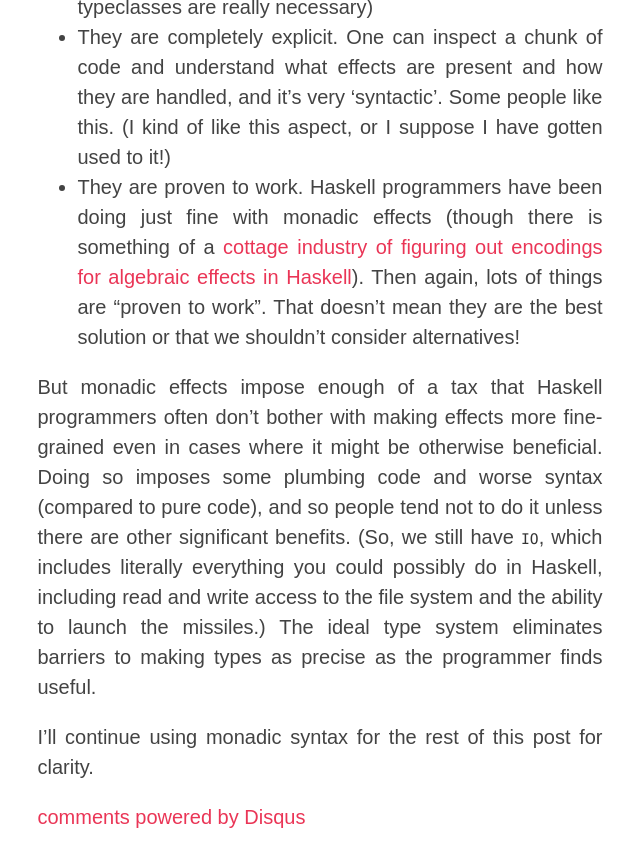
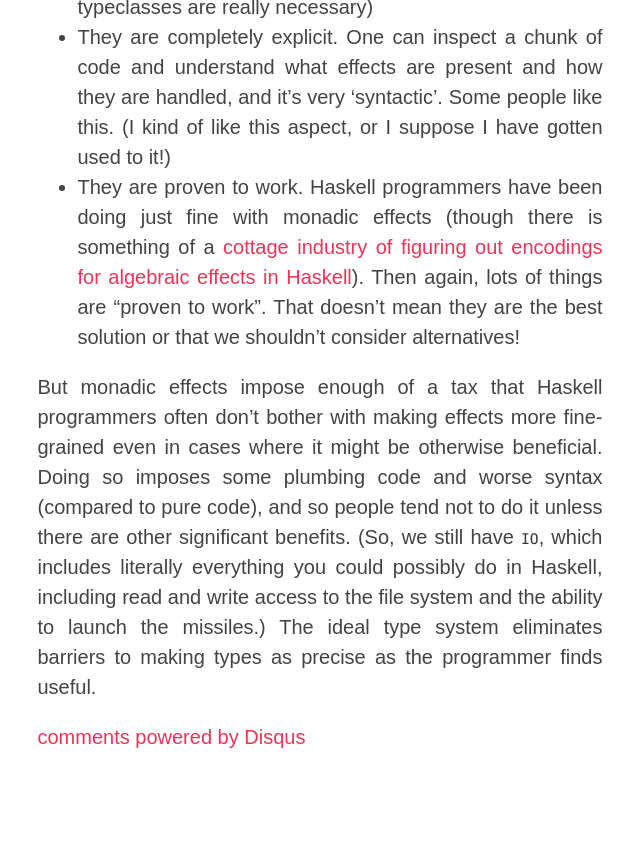
Before and after one commit to unisonweb/oldblog, a Jekyll site: the page built from _posts/2015-06-02-distributed-evaluation.markdown, in a window 1280 px wide and 900 px high, scrolled down 17920 px. Shown: the top 867 px of the window, without its empty margins (320-960 px from the left). Built offline with Jekyll 4.4.1, drawn with Linux system fonts in a browser that asks for light colours; some web fonts are replaced; comment, search, counter and statistics services are not loaded; after the commit the page ends 18740 px from its top, so only the background shows below that.

Commit message:
Update 2015-06-02-distributed-evaluation.markdown

```diff
--- a/_posts/2015-06-02-distributed-evaluation.markdown
+++ b/_posts/2015-06-02-distributed-evaluation.markdown
@@ -349,5 +349,3 @@ Monadic effects do have a lot going for them:
 * They are proven to work. Haskell programmers have been doing just fine with monadic effects (though there is something of a [cottage industry of figuring out encodings for algebraic effects in Haskell](https://hackage.haskell.org/package/effect-handlers)). Then again, lots of things are "proven to work". That doesn't mean they are the best solution or that we shouldn't consider alternatives!
 
 But monadic effects impose enough of a tax that Haskell programmers often don't bother with making effects more fine-grained even in cases where it might be otherwise beneficial. Doing so imposes some plumbing code and worse syntax (compared to pure code), and so people tend not to do it unless there are other significant benefits. (So, we still have `IO`, which includes literally everything you could possibly do in Haskell, including read and write access to the file system and the ability to launch the missiles.) The ideal type system eliminates barriers to making types as precise as the programmer finds useful.
-
-I'll continue using monadic syntax for the rest of this post for clarity.
```
